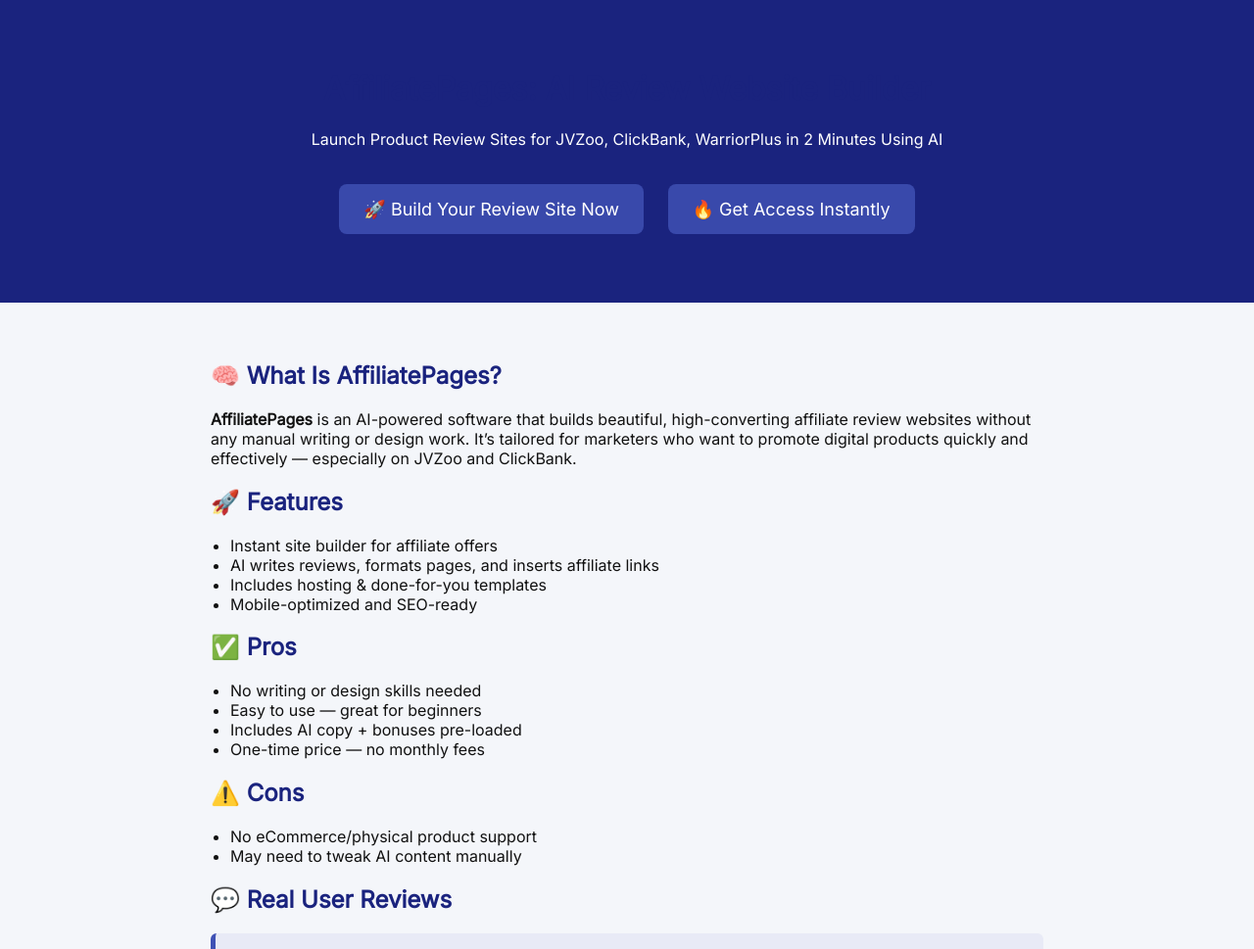
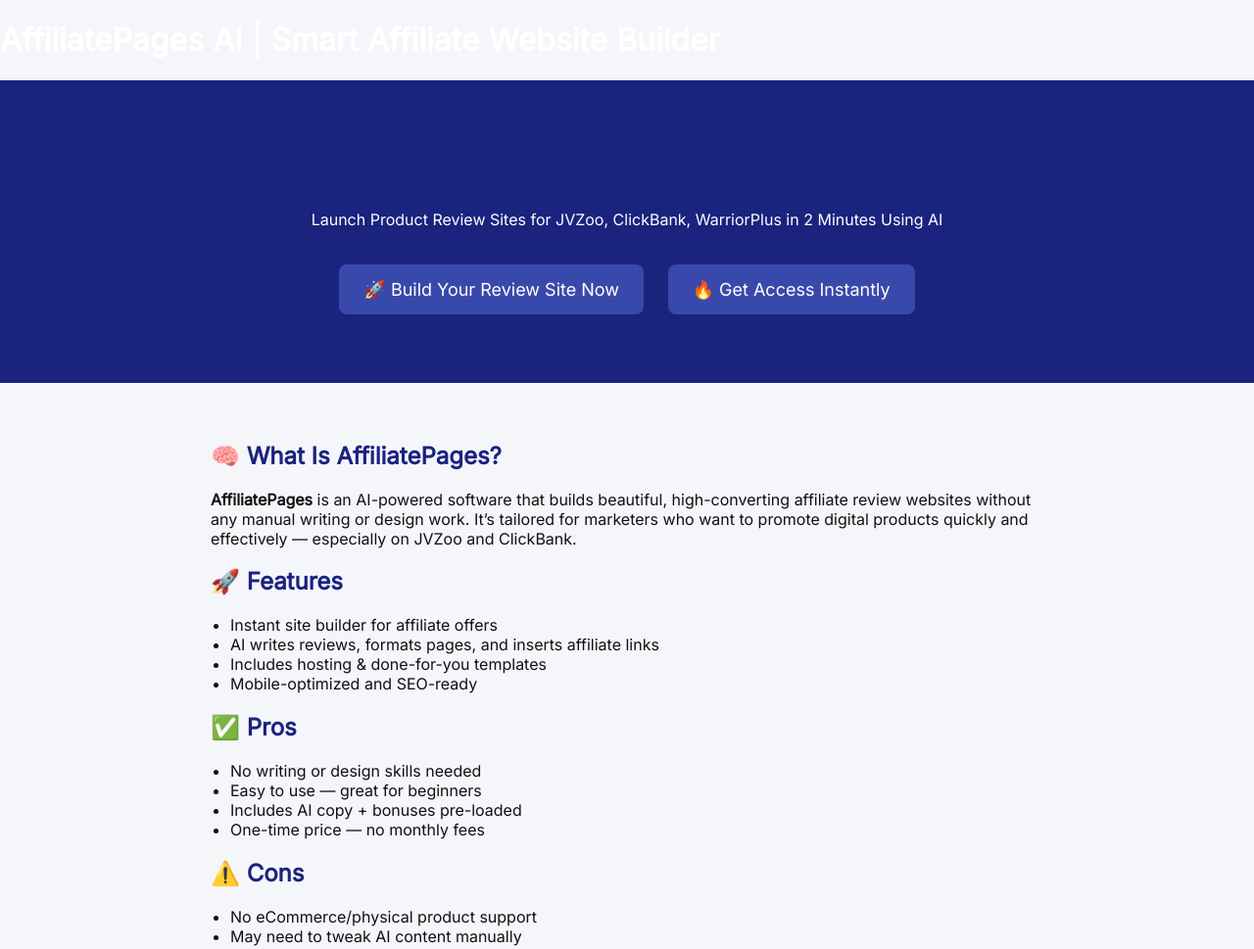
Before and after one commit to Nandinigowda18/affiliatepages-review-site, a plain HTML site: page index.html in a window 1280 px wide. Shown: the top 969 px of the page at 98% size. Drawn offline with Linux system fonts and the light colour scheme.

Commit message:
Update index.html

```diff
--- a/index.html
+++ b/index.html
@@ -13,7 +13,7 @@
   <meta property="og:url" content="https://nandinigowda18.github.io/affiliatepages-review-site/" />
   <meta name="twitter:card" content="summary_large_image" />
 
-  <title class="tit">AffiliatePages AI | Smart Affiliate Website Builder</title>
+<h1 class="tit">AffiliatePages AI | Smart Affiliate Website Builder</h1>
 
   <link href="https://fonts.googleapis.com/css2?family=Inter&display=swap" rel="stylesheet" />
   <style>
@@ -49,9 +49,11 @@
       padding: 30px 20px;
       margin-top: 40px;
     }
-    .tit{
-      color:white !important;
-    }
+   .tit {
+  color: white !important;
+  font-size: 32px;
+  font-weight: bold;
+}
   </style>
 </head>
 <body>
```
